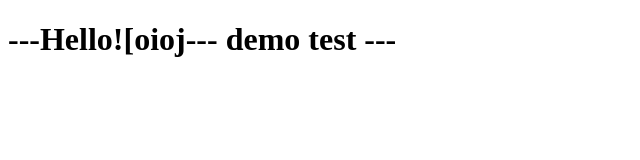
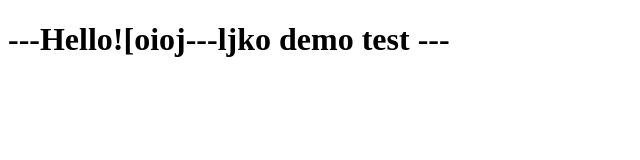
Before and after one commit to hardik794/devops_hands_on, a plain HTML site: page index.html in a window 1280 px wide. Shown: the whole page, without its empty margins (0-640 px from the left). Drawn offline with Linux system fonts and the light colour scheme.

Commit message:
demo update tag

```diff
--- a/index.html
+++ b/index.html
@@ -7,7 +7,7 @@
     <title>Document</title>
 </head>
 <body>
-    <h1>---Hello![oioj--- demo test ---</h1>
+    <h1>---Hello![oioj---ljko demo test ---</h1>
     <script>
          var tsmin=0;
         setInterval(function(){
```
